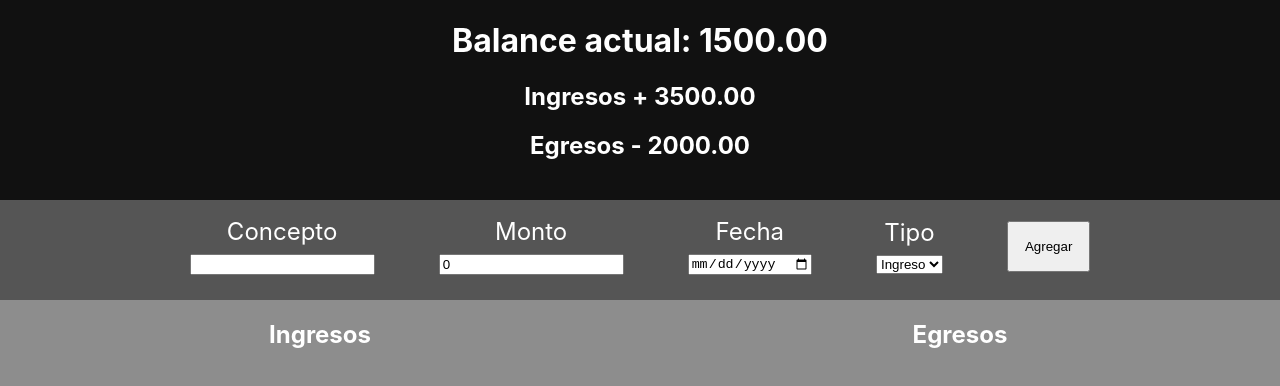
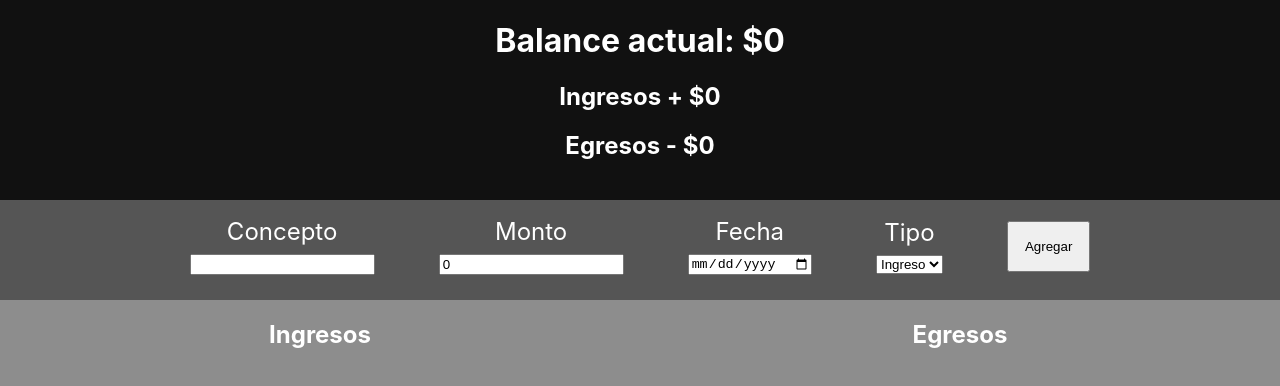
Before and after one commit to alstroemerieae/alkemy-challenge, a React (Create React App) app: page / in a window 1280 px wide. Shown: the top 386 px of the page. Built offline with nearby package versions, Linux system fonts and the light colour scheme.

Commit message:
Display current balance

```diff
--- a/src/App.js
+++ b/src/App.js
@@ -12,7 +12,7 @@ function App() {
   return (
     <div className="App">
       <div className="App-header">
-        <Header />
+        <Header income={income} expense={expense}/>
       </div>
       <div className="App-input">
         <Inputs income={income} setIncome={setIncome} expense={expense} setExpense={setExpense}/>
--- a/src/components/Header.js
+++ b/src/components/Header.js
@@ -1,9 +1,21 @@
-const Header = () => {
+const Header = ({income, expense}) => {
+  let totalIncome = 0
+  income.map((item) => (
+    totalIncome = totalIncome + parseInt(item.amount)
+    // console.log(`Income total is ${totalIncome}`)
+  ))
+  let totalExpense = 0
+  expense.map((item) => (
+    totalExpense = totalExpense + parseInt(item.amount)
+    // console.log(`Income total is ${totalExpense}`)
+  ))
+  let currentBalance = totalIncome - totalExpense;
+
   return (
     <div className="budget-container">
-      <h1> Balance actual: 1500.00</h1>
-      <h2> Ingresos + 3500.00 </h2>
-      <h2> Egresos - 2000.00 </h2>
+      <h1> Balance actual: ${currentBalance}</h1>
+      <h2> Ingresos + ${totalIncome} </h2>
+      <h2> Egresos - ${totalExpense} </h2>
     </div>
   );
 }
```
